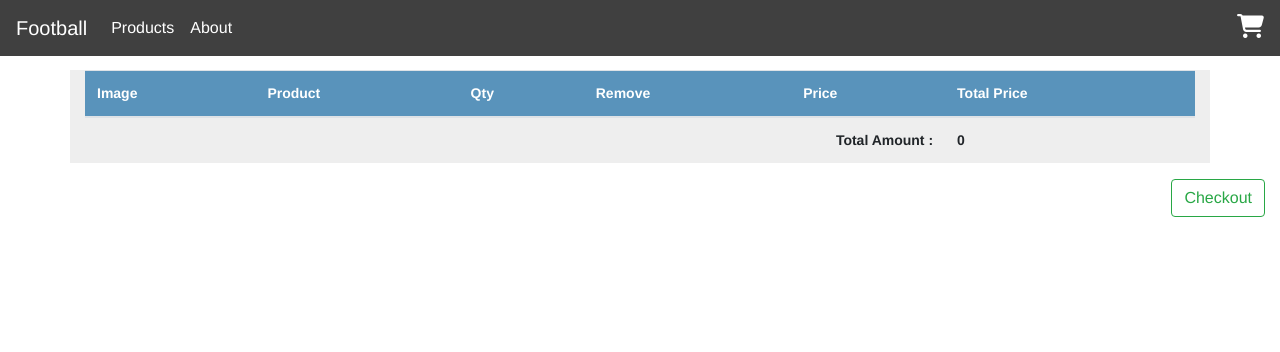
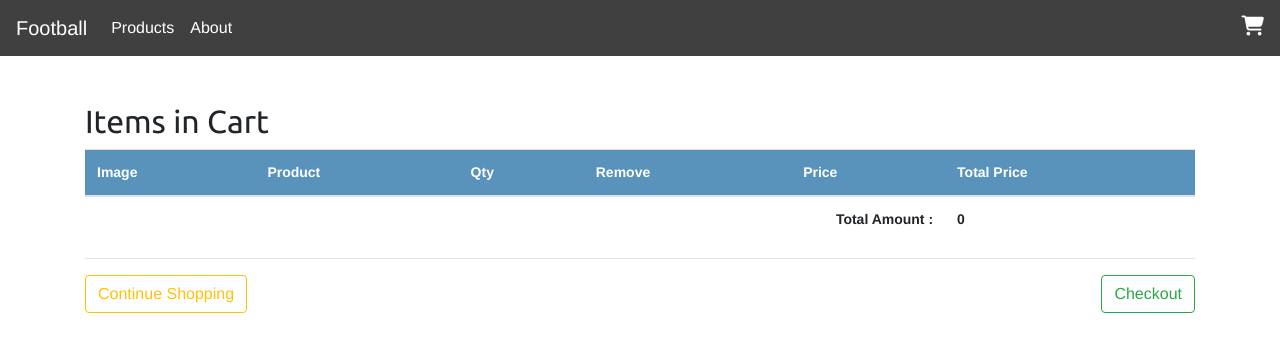
Before and after one commit to krsign/liveecom, a Django app: page /cart/ in a window 1280 px wide. Shown: the top 352 px of the page. Run offline with Django 3.2, Linux system fonts and the light colour scheme; lists and menus that the app fills with data are empty; some libraries are stand-ins or nearby versions.

Commit message:
initial commit

```diff
--- a/cart/templates/cart/detail.html
+++ b/cart/templates/cart/detail.html
@@ -2,18 +2,16 @@
 {% load static %}
 
 {% block extrahead %}
-    <style>
-        /* body{
-            background-color: blanchedalmond;
-        } */
-        .container{
-            background-color: #eee;
-        }
-    </style>
+  <style>
+    .container{
+      margin-top: 8%;
+    }
+  </style>
 {% endblock extrahead %}
 
 {% block content %}
 <div class="container">
+    <h2>Items in Cart</h2>
     <table class="table">
       <thead>
         <tr>
@@ -66,13 +64,21 @@
             <th colspan="5" class="text-right"> Total Amount : </th>
             <th>{{cart.get_total_price}}</th>
         </tr>
+      </tfoot>
+    </table>
 
-      </tfoot>
+    <hr>
+    <div class="row">
+      <div class="col-6 col-md-6">
+        <a href="#" class="btn btn-outline-warning float-left">Continue Shopping</a>
+      </div>
 
-    </table>
-  </div>
-  <div class="col-12 text-right">
-      <a href="#" class="btn btn-outline-success">Checkout</a>
+      <div class="col-6 col-md-6">
+        <a href="#" class="btn btn-outline-success float-right">Checkout</a>
+      </div>
+    </div>
+
   </div>
 
+
 {% endblock %}
--- a/shop/templates/shop/base.html
+++ b/shop/templates/shop/base.html
@@ -58,7 +58,7 @@
                 <input class="form-control mr-sm-2" type="search" placeholder="Search" aria-label="Search">
             </form> -->
             <a href="http://" style="color: white;">
-                <i class="fa fa-shopping-cart" style="font-size: 24px;" aria-hidden="true"></i>
+                <i class="fa fa-shopping-cart" style="font-size: 20px;" aria-hidden="true"></i>
             </a>
 
             <!-- <form class="form-inline my-2 my-lg-0">
--- a/shop/templates/shop/product/list.html
+++ b/shop/templates/shop/product/list.html
@@ -14,7 +14,7 @@
           <a href="{% url "shop:product_list" %}" class="list-group-item" style="color: black;">All</a>
 
           {% for cat in categories %}
-            <a href="{{ c.get_absolute_url }}" class="list-group-item" style="color: black;">{{cat.name}}</a>
+            <a href="{{ cat.get_absolute_url }}" class="list-group-item" style="color: black;">{{cat.name}}</a>
           {% endfor %}
 
         </div>
```
Also changed, not shown: shop/templates/shop/product/detail.html (+6 -4 lines), db.sqlite3.
